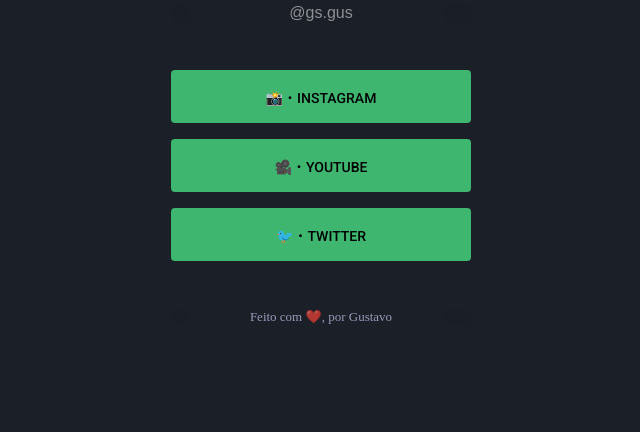
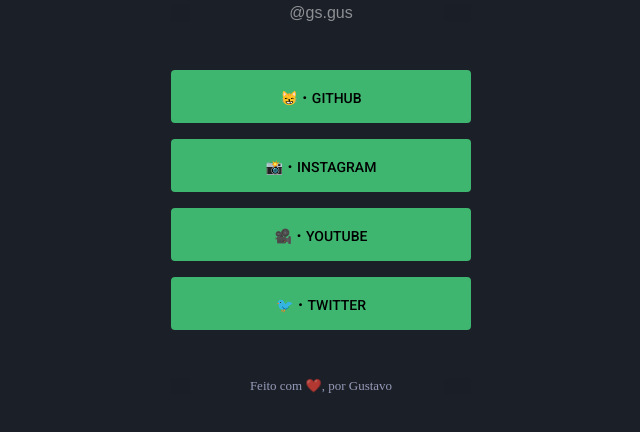
Before and after one commit to gusfngg/Links-Project, a plain HTML site: page index.html in a window 1280 px wide. Shown: the part 220-652 px from the top of the page, without its empty margins (319-959 px from the left). Drawn offline with Linux system fonts and the light colour scheme.

Commit message:
Adicionado Link Github

```diff
--- a/index.html
+++ b/index.html
@@ -19,6 +19,11 @@
 
     <ul>
         <li>
+            <a href="https://github.com/gusfngg"
+            target="_blank">😸・Github</a>
+        </li>
+
+        <li>
             <a href="https://www.instagram.com/gs.gus/"
             target="_blank">📸・Instagram</a>
         </li>
```
